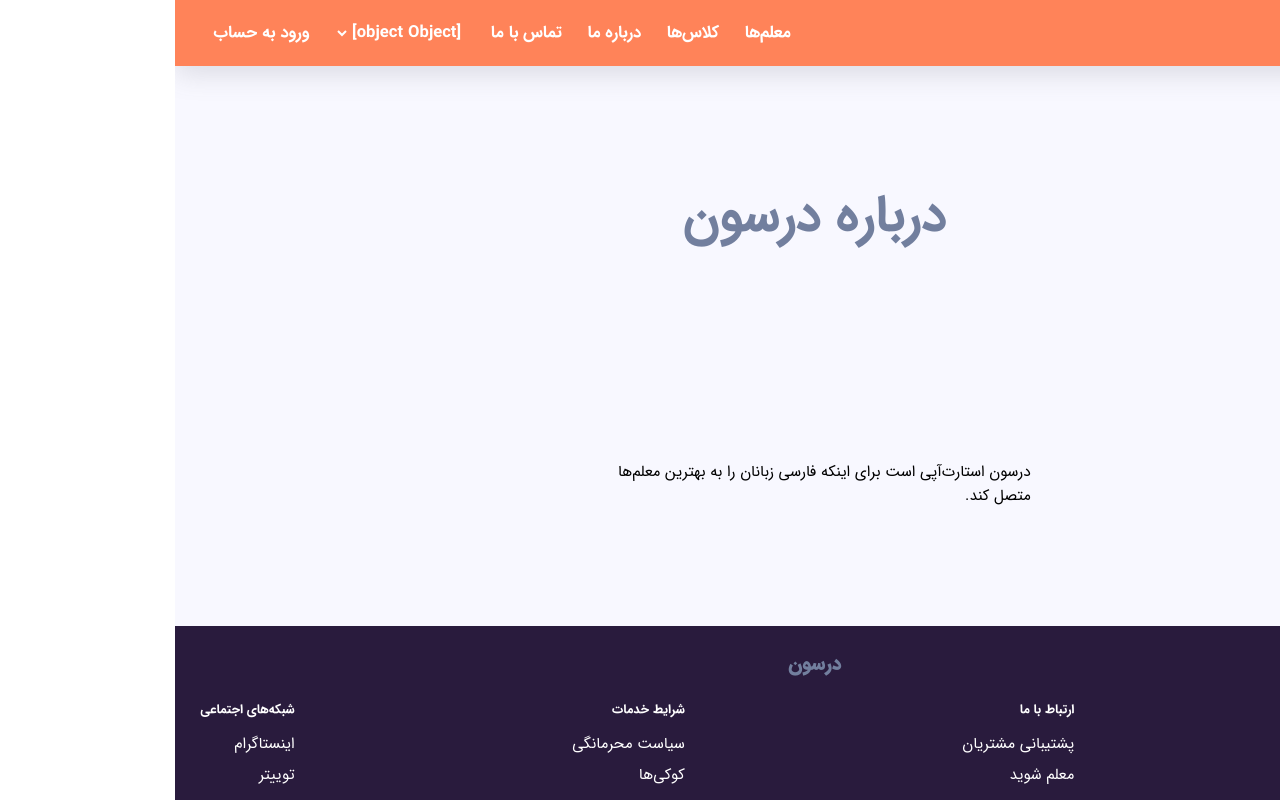
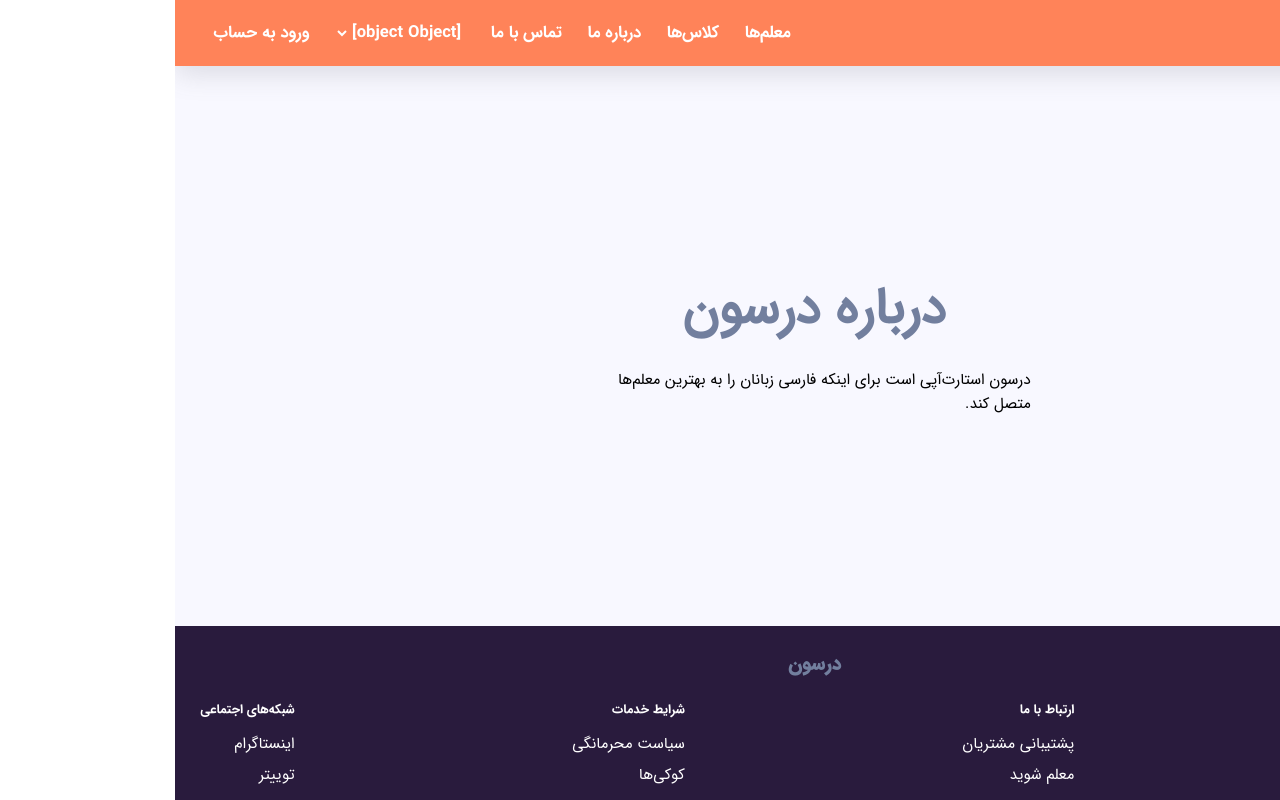
Before and after one commit to darsoonAccount/darsoon-frontend, a Next.js app: page /about in a window 1280 px wide. Built offline with nearby package versions, Linux system fonts and the light colour scheme.

Commit message:
wrap inside page wrapper

```diff
--- a/pages/about/index.tsx
+++ b/pages/about/index.tsx
@@ -1,10 +1,11 @@
 import React from "react";
 import styled from "styled-components";
+import PageWrapper from "../../components/layout/PageWrapper";
 import En from "../../components/translation/En";
 import Fa from "../../components/translation/Fa";
 export default function aboutPage() {
   return (
-    <Page>
+    <PageWrapper>
       <h1>
         <En>About Darsoon</En>
         <Fa>درباره درسون</Fa>
@@ -13,14 +14,6 @@ export default function aboutPage() {
         <En>Darsoon is an startup who helps Farsi speaking people to connect to great teachers and tutors</En>
         <Fa>درسون استارت‌آپی است برای اینکه فارسی زبانان را به بهترین معلم‌ها متصل کند.</Fa>
       </p>
-    </Page>
+    </PageWrapper>
   );
 }
-const Page = styled.div`
-  padding: 1.5rem;
-  border-radius: 1.5rem;
-  background: ghostwhite;
-  display: grid;
-  place-items: center;
-  gap: 1rem;
-`;
--- a/pages/contact/index.tsx
+++ b/pages/contact/index.tsx
@@ -1,10 +1,11 @@
 import React from "react";
 import styled from "styled-components";
+import PageWrapper from "../../components/layout/PageWrapper";
 import En from "../../components/translation/En";
 import Fa from "../../components/translation/Fa";
 export default function contactPage() {
   return (
-    <Page>
+    <PageWrapper>
       <h1>
         <En>Contact Darsoon</En>
         <Fa>با درسون تماس بگیرید</Fa>
@@ -13,7 +14,7 @@ export default function contactPage() {
         <En>You can contact us from one of ways below</En>
         <Fa>شما میتوانید از راه‌های زیر با درسون تماس بگیرید.</Fa>
       </p>
-    </Page>
+    </PageWrapper>
   );
 }
 const Page = styled.div`
```
